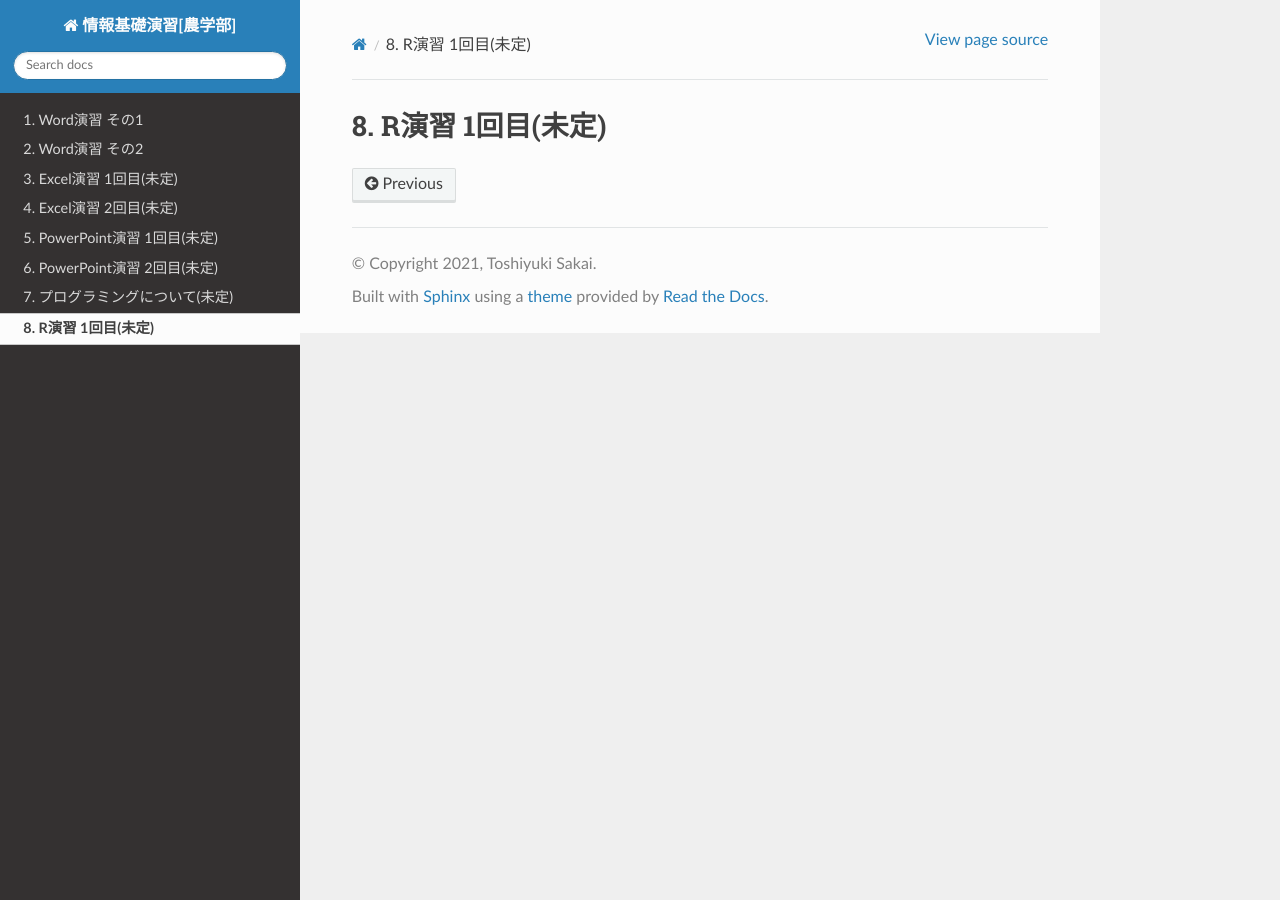
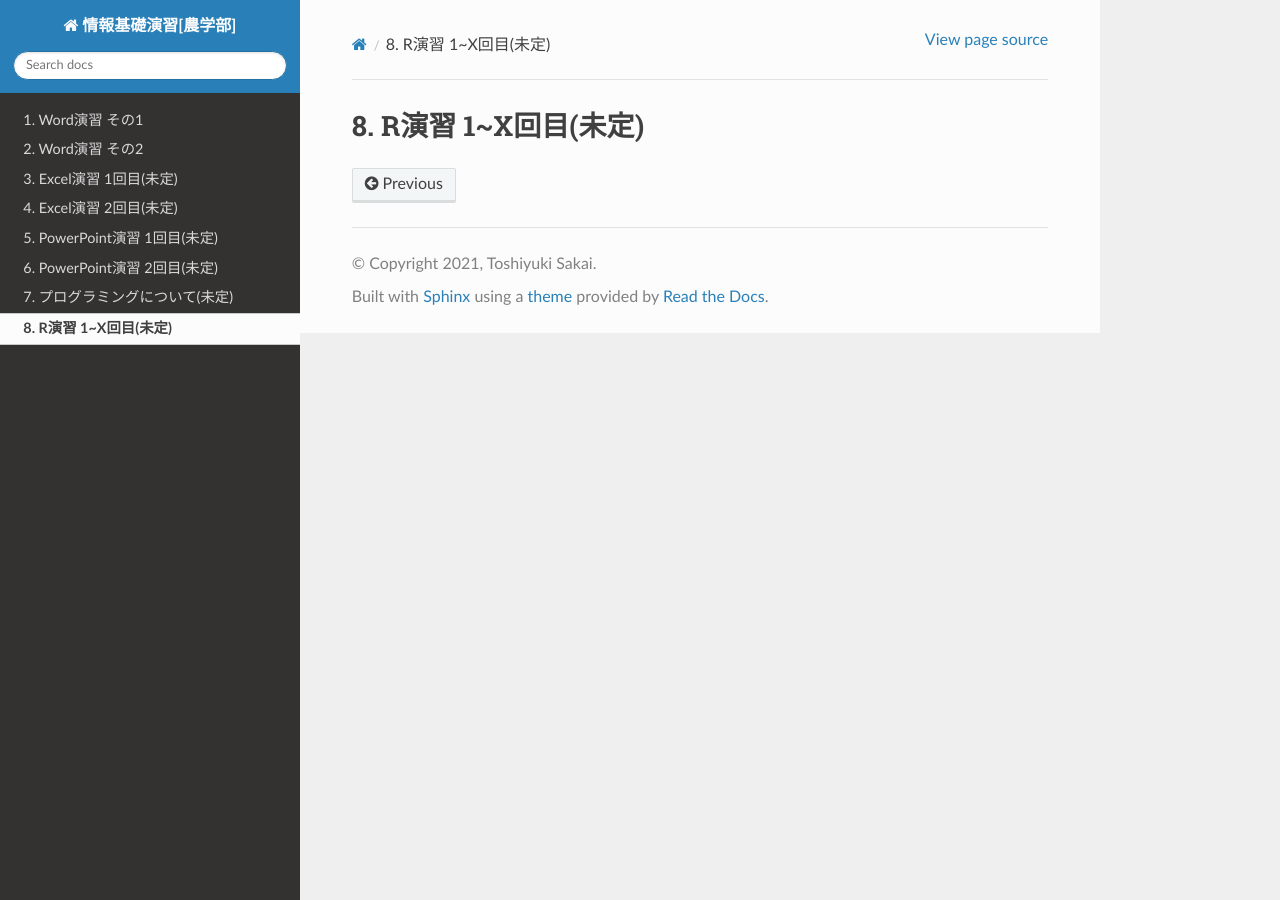
Before and after one commit to slt666666/informatics_agri_1st, a Sphinx documentation site: the page built from source/R_1.rst, in a window 1280 px wide. Built offline with Sphinx 7.4.7 and the Read the Docs theme 2.0.0, drawn with Linux system fonts in a browser that asks for light colours.

Commit message:
fix menu

```diff
--- a/source/R_1.rst
+++ b/source/R_1.rst
@@ -1,3 +1,3 @@
 =======================
- R演習 1回目(未定)
+ R演習 1~X回目(未定)
 =======================
--- a/source/word_1.rst
+++ b/source/word_1.rst
@@ -233,6 +233,11 @@
 ------------------------
 Alt + = というショートカットキーで手軽に入れることもできます。
 
+
+
+
+
+
 その他質問のあったこと
 ------------------------
 | **Q. 自動保存機能のせいか、たまに打ち込んだ文章がごっそり消えるときがあります。**
```
